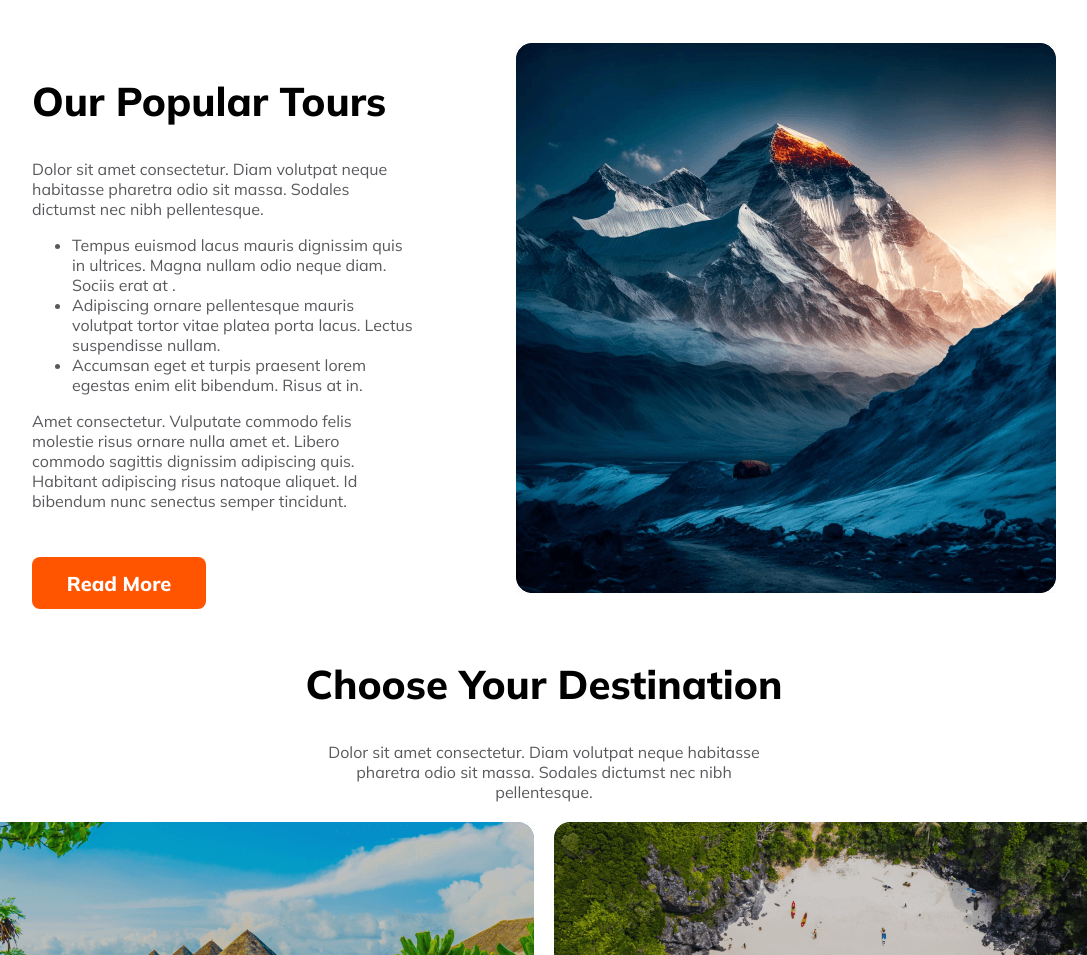
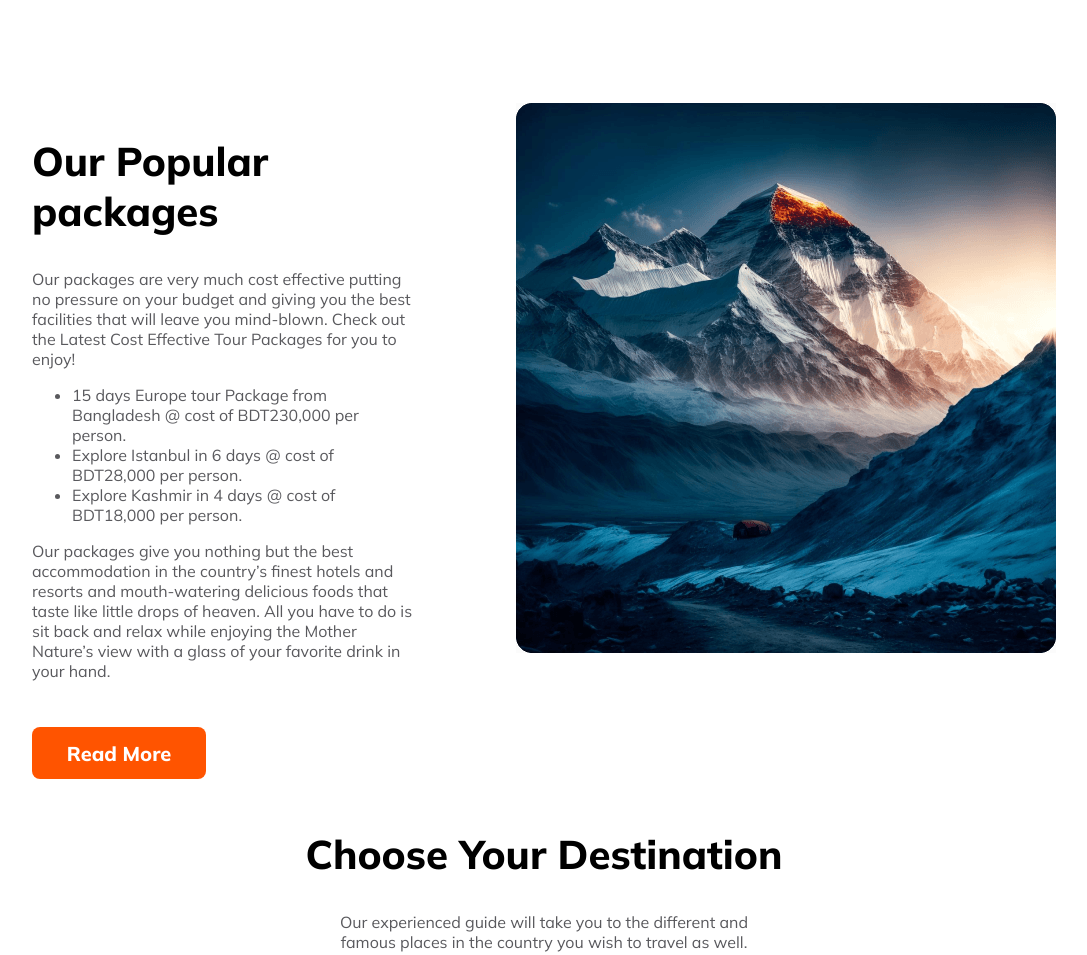
Before and after one commit to Mejbahul-Hasan/travel-lovers, a plain HTML site: page index.html in a window 1280 px wide. Shown: the part 720-1675 px from the top of the page, without its empty margins (96-1183 px from the left). Drawn offline with Linux system fonts and the light colour scheme.

Commit message:
Meaningful text inserted

```diff
--- a/index.html
+++ b/index.html
@@ -27,7 +27,7 @@
             <img src="Images/Banner.png" alt="">
             <div class="banner-text">
                 <h2 class="banner-title">Explore Your Travel</h2>
-                <p class="banner-description">Dolor sit amet consectetur. Nullam suspendisse vitae ultricies dolor adipiscing. In et odio enim ac quis sapien urna eu phasellus.</p>
+                <p class="banner-description">Thinking of taking a break from every day's busy life? Planning to go out of the country with your loved ones to have some fun and quality time in a cost-effective way? Travel Lovers introduces you to their cheap and budget-friendly international holiday packages from Bangladesh just for your benefit and refreshment.</p>
             </div>
             <div class="banner-input">
                     <input type="text" placeholder="Where go">
@@ -44,22 +44,21 @@
     <main>
         <div class="popular">
             <div class="popular-text">
-                <h2>Our Popular Tours</h2>
-                <p>Dolor sit amet consectetur. Diam volutpat neque habitasse pharetra odio sit massa. Sodales dictumst nec nibh pellentesque.</p>
+                <h2>Our Popular packages</h2>
+                <p>Our packages are very much cost effective putting no pressure on your budget and giving you the best facilities that will leave you mind-blown. Check out the Latest Cost Effective Tour Packages for you to enjoy!</p>
                 <ul>
-                    <li>Tempus euismod lacus mauris dignissim quis in ultrices. Magna nullam odio neque diam. Sociis erat at .</li>
-                    <li>Adipiscing ornare pellentesque mauris volutpat tortor vitae platea porta lacus. Lectus suspendisse nullam.</li>
-                    <li> Accumsan eget et turpis praesent lorem egestas enim elit bibendum. Risus at in.</li>
+                    <li>15 days Europe tour Package from Bangladesh @ cost of BDT230,000 per person.</li>
+                    <li>Explore Istanbul in 6 days @ cost of BDT28,000 per person.</li>
+                    <li> Explore Kashmir in 4 days @ cost of BDT18,000 per person.</li>
                 </ul>
-                <p>Amet consectetur. Vulputate commodo felis molestie risus
-                    ornare nulla amet et. Libero commodo sagittis dignissim adipiscing quis. Habitant adipiscing risus natoque aliquet. Id bibendum nunc senectus semper tincidunt. </p>
+                <p>Our packages give you nothing but the best accommodation in the country’s finest hotels and resorts and mouth-watering delicious foods that taste like little drops of heaven. All you have to do is sit back and relax while enjoying the Mother Nature’s view with a glass of your favorite drink in your hand.</p>
                 <input class="btn-primary" type="button" value="Read More">
             </div>
             <div><img src="Images/Rectangle 4.png" alt=""></div>
         </div>
         <div class="container">
             <h2>Choose Your Destination</h2>
-            <p>Dolor sit amet consectetur. Diam volutpat neque habitasse pharetra odio sit massa. Sodales dictumst nec nibh pellentesque.</p>
+            <p>Our experienced guide will take you to the different and famous places in the country you wish to travel as well.</p>
             <div class="container-pic">
                 <div class="container-pic-row1">
                     <img src="Images/Rectangle 5.png" alt="">
@@ -78,29 +77,29 @@
         </div>
         <div class="choose">
             <h2>Why Choose Us</h2>
-            <p>Dolor sit amet consectetur. Diam volutpat neque habitasse pharetra odio sit massa. Sodales dictumst nec nibh pellentesque.</p>
+            <p>Travel Lovers is a trusted and reliable tour and travel agency among all the leading and updated tour-operating services in Bangladesh. We are here to bring the luxury to your traveling. Safe traveling, your security, and your enjoyment are our focus during your travels.</p>
             <div class="choose-box">
                 <div class="choose-row1-box1">
                     <img src="Images/icons8-hotel-48.png" alt="">
                     <h4>Handpicked Hotels</h4>
-                    <p>Amet consectetur. Vulputate commodo felis molestie risus  ornare nulla amet et. Libero commodo sagittis dignissim adipiscing quis. Habitant adipiscing risus natoque aliquet.</p>
+                    <p>Travel Lovers is specialized in giving the best outbound tours that give you nothing but pleasure and satisfaction.</p>
                 </div>
                 <div class="choose-row1-box2">
                     <img src="Images/icons8-hotel-service-48.png" alt="">
                     <h4>World Class Service</h4>
-                    <p>Amet consectetur. Vulputate commodo felis molestie risus  ornare nulla amet et. Libero commodo sagittis dignissim adipiscing quis. Habitant adipiscing risus natoque aliquet.</p>
+                    <p>Our experienced and expert traveling guides ensure that you do not need to move an inch from your comfort zone and make sure that you always have a beautiful satisfactory smile on your face.</p>
                 </div>
             </div>
             <div class="choose-row2-box1">
                 <img src="Images/icons8-best-price-64.png" alt="">
                     <h4>Best Price Guarnatee</h4>
-                    <p>Amet consectetur. Vulputate commodo felis molestie risus  ornare nulla amet et. Libero commodo sagittis dignissim adipiscing quis. Habitant adipiscing risus natoque aliquet.</p>
+                    <p>We are always concerned for your well-being and consequently, we always keep your budgets in our mind and thus we make our packages very much cost effective for you and your family.</p>
             </div>
         </div>
         <div class="news-letter">
             <div class="news-letter-form">
                 <h3>Newsletter</h3>
-                <p>Get your daily dose of travel news & tips. Sign up today!</p><br>
+                <p>Receive our latest updates about new services, current happenings, events and other opportunities. Sign up today!</p><br>
                 <hr>
                 <input type="Name" placeholder="Enter your name"> <br>
                 <input type="email" name="" id="" placeholder="Enter your email"> <br>
@@ -116,7 +115,7 @@
             <img src="Images/Group 40071 (2).png" alt="">
             <span class="logo-text-1">Travel</span><span class="logo-text-2">Lovers</span>
         </div>
-        <P>Lorem ipsum dolor sit amet consectetur. Nulla sit viverra morbi vitae blandit orci potenti vulputate. Leo erat maecenas vitae elementum ultricies nullam. </P>
+        <P>Choose your desired tour package, sit back, relax, and let us do the rest. We guarantee that you will not get the chance to complain about anything.</P>
         <div class="icon">
             <img src="Images/Facebook.png" alt="">
             <img src="Images/Instagram.png" alt="">
```
